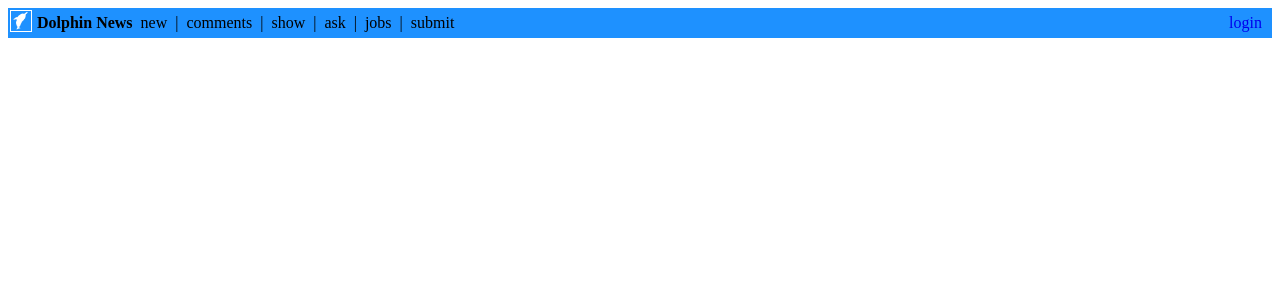
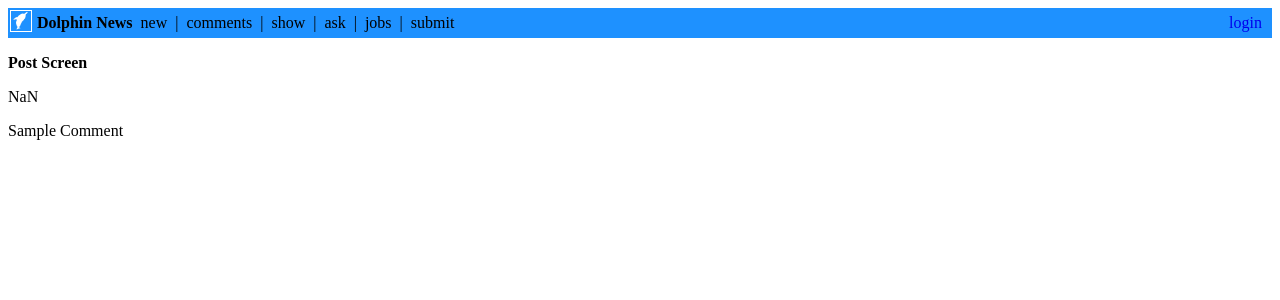
Before and after one commit to BingoBois/DolphinNewsFrontend, a React (Create React App) app: page /post in a window 1280 px wide. Shown: the top 300 px of the page. Built offline with nearby package versions, Linux system fonts and the light colour scheme.

Commit message:
Started work on comment page

```diff
--- a/src/App.tsx
+++ b/src/App.tsx
@@ -9,6 +9,7 @@ import {
 import Login from './screens/Login';
 import Register from './screens/Register';
 import ResetPassword from './screens/ResetPassword';
+import PostScreen from './screens/PostScreen';
 
 class App extends React.Component {
 
@@ -21,6 +22,7 @@ class App extends React.Component {
                     <Route exact path="/login" component={Login} />
                     <Route exact path="/register" component={Register} />
                     <Route exact path="/resetPassword" component={ResetPassword} />
+                    <Route path="/post" component={PostScreen} />
                 </div>
             </Router>
         )
--- /dev/null
+++ b/src/components/Comment.tsx
@@ -0,0 +1,9 @@
+import * as React from 'react';
+
+export default class Comment extends React.Component{
+  render(){
+    return(
+      <div>Sample Comment</div>
+    );
+  }
+}
--- a/src/components/Post.tsx
+++ b/src/components/Post.tsx
@@ -1,4 +1,5 @@
 import * as React from 'react';
+import { Link }  from 'react-router-dom';
 import '../stylesheets/rowStyles.css';
 
 interface PostProps {
@@ -102,7 +103,7 @@ export default class Post extends React.Component<PostProps> {
                     <p className="rowDivider unselectable">|</p>
                     <p className="userText">hide</p>
                     <p className="rowDivider unselectable">|</p>
-                    <p className="userText">{`${this.props.commentCount} comments`}</p>
+                    <Link to={`/post/${this.props.id}`} className="commentText"><p className="userText" >{`${this.props.commentCount} comments`}</p></Link>
                 </div>
             </div>
         )
--- a/src/screens/MainScreen.tsx
+++ b/src/screens/MainScreen.tsx
@@ -1,7 +1,7 @@
 import * as React from 'react';
 import '../stylesheets/headerStyles.css';
 import Post from '../components/Post';
-import {getAllPosts, getAllComments} from '../api/DataHandler';
+import {getAllPosts} from '../api/DataHandler';
 import {observer} from 'mobx-react';
 import { PostObject } from 'src/types/post';
 import {CommentObject} from 'src/types/comment';
@@ -21,49 +21,23 @@ class MainScreen extends React.Component<any, mainScreenState> {
 
     componentWillMount(){
         this.getAllPostFunction();
-        this.getAllCommentsFunction();
     }
 
    getAllPostFunction(){
     getAllPosts().then((data) => {
         console.log(data);
-        this.setState({posts : data}, () => {
-            console.log(this.state.posts);
-        });
+        this.setState({posts : data});
 
        });
     }
 
-    getAllCommentsFunction(){
-        getAllComments().then((data) => {
-            console.log(data);
-            this.setState({comments : data}, () => {
-                console.log(this.state.comments);
-            })
-        })
-    }
-
-
-
     public render() {
-
-        /*
-        console.log(getAllCommentsWithVote());
-        console.log(getAllPostVotes());
-        console.log(getAmountofCommentsInPost());
-        const test = "what the hell";
-        */
-
-
-
         //@ts-ignore
         const tableData = this.state.posts && this.state.posts.map((data: PostObject, index: number) => {
-
             return (
                 <Post
-
                 key={index}
-                id = {data.postID}
+                id = {data.postId}
                 index = {index + 1}
                 title = {data.post_title}
                 user= {data.userName}
@@ -72,33 +46,15 @@ class MainScreen extends React.Component<any, mainScreenState> {
                 upvotes ={21}
                 commentCount = {27}
                 postText = {data.post_text}
-
                 />
             )
         })
-
-          //@ts-ignore
-       const commentTableTest = this.state.comments && this.state.comments.map((data: CommentObject, index: number) => {
-        console.log(data.commentId)
-
-        return(
-
-            <div key={index}>
-                <p>{data.commentContent}</p>
-            </div>
-
-
-        )
-        })
-
-
 
         return (
             <div className="MainScreen">
                 {tableData}
                 <br/>
                 <h4>Comment Test</h4>
-                {commentTableTest}
             </div>
         );
     }
--- /dev/null
+++ b/src/screens/PostScreen.tsx
@@ -0,0 +1,31 @@
+import * as React from 'react';
+import Comment from '../components/Comment';
+
+interface PostState {
+  postId: number | undefined,
+  postKarma: number | undefined
+}
+
+export default class PostScreen extends React.Component<any, PostState>{
+  state = {
+    postId: undefined,
+    postKarma: undefined
+  }
+
+  componentWillMount(){
+    this.setState({
+      postId: parseInt(window.location.href.split('/')[4]),
+    });
+  }
+
+  render(){
+    return(
+      <div>
+        <p><b>Post Screen</b></p>
+        <p>{this.state.postId}</p>
+        <p>{this.state.postKarma}</p>
+        <Comment/>
+      </div>
+    );
+  }
+}
--- a/src/stylesheets/rowStyles.css
+++ b/src/stylesheets/rowStyles.css
@@ -106,3 +106,7 @@ img.upvoteArrow:hover {
     transition: all 1.4s ease;
     filter: grayscale(0%);
 }
+
+a.commentText {
+    text-decoration: none;
+}
--- a/src/types/post.ts
+++ b/src/types/post.ts
@@ -7,7 +7,7 @@ export interface PostObject{
     post_parent: number,
     hanesst_id: number,
     post_text: string,
-    postID: number,
+    postId: number,
     postTime: string,
     postVotes: number,
     postComments: number
```
Also changed, not shown: 1 other file (tests, documents, lock files or other folders).
